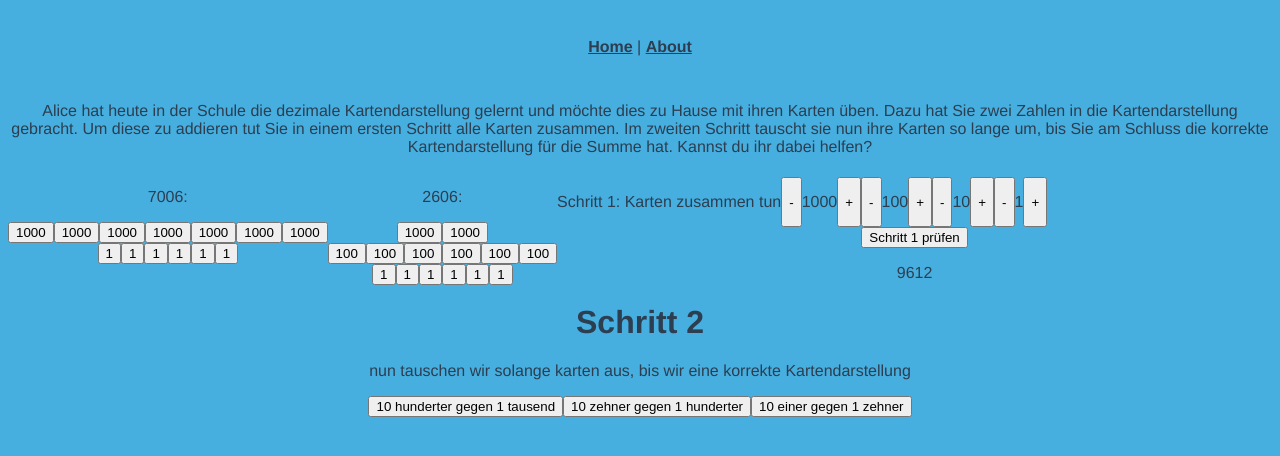
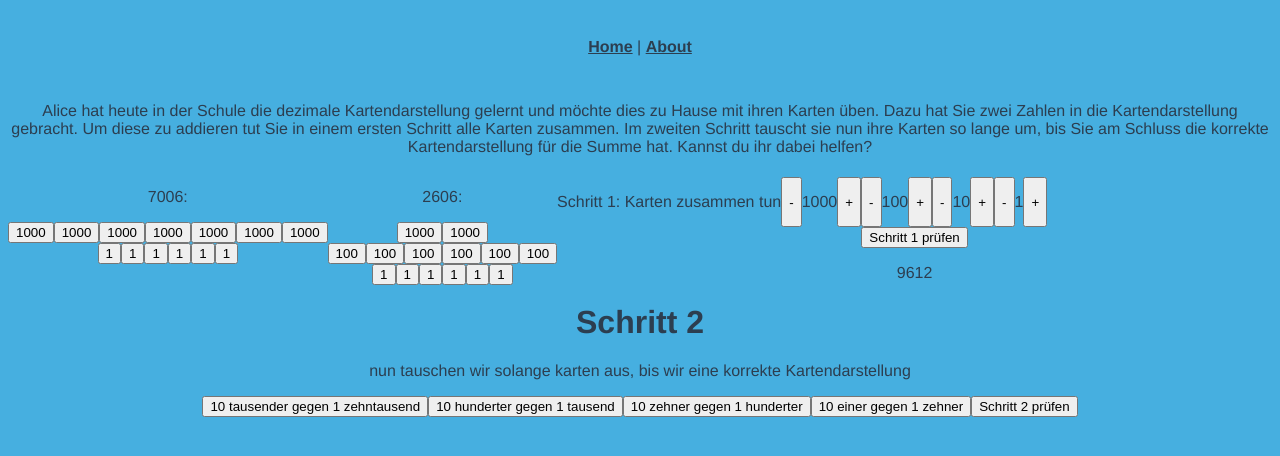
Before and after one commit to minhkhoi96/ba, a Vue app: page /#/addition in a window 1280 px wide. Shown: the top 456 px of the page. Built offline with nearby package versions, Linux system fonts and the light colour scheme.

Commit message:
adittion

```diff
--- a/src/views/Hex.vue
+++ b/src/views/Hex.vue
@@ -15,6 +15,9 @@
     <h1 v-if="resultat&&abgabe"> Your aweee</h1>
     <h1 v-else-if="abgabe"> Nope</h1>
     </button>
+
+
+
 
   </div>
 </template>
--- a/src/views/Kartenaddition.vue
+++ b/src/views/Kartenaddition.vue
@@ -115,6 +115,14 @@
     </div>
      <button v-on:click=" s1zt--">-</button> <p>10000 </p> <button v-on:click="s1zt++">+</button>-->
 
+     <div>
+      <template v-for='index in s1zt' :key='index'>
+       <button>
+           10000
+       </button>
+       </template>
+    </div>
+
     <div>
       <template v-for='index in s1t' :key='index'>
        <button  v-on:click="s1t--;s1res-=1000">
@@ -155,7 +163,9 @@
     </div>
 
 
-<!-- schritt 2 -->
+<!-- schritt 2
+if (s1t!=0) {s1t--;s1res-=1000;}
+-->
 
 <div>
      <h1>
@@ -164,17 +174,32 @@
     <h1> Schritt 2 </h1>
     <p> nun tauschen wir solange karten aus, bis wir eine korrekte Kartendarstellung </p>
 
-    <button>
+    <button v-on:click="if(s1t>9){s1t-=10;s1zt++;}">
+        10 tausender gegen 1 zehntausend
+    </button>
+
+    <button v-on:click="if(s1h>9){s1h-=10;s1t++;}">
         10 hunderter gegen 1 tausend
     </button>
 
-    <button>
+    <button v-on:click="if(s1z>10){s1z-=10;s1h++;}">
         10 zehner gegen 1 hunderter
     </button>
 
-    <button>
+    <button v-on:click="if(s1e>9){s1e-=10;s1z++;}">
         10 einer gegen 1 zehner
     </button>
+
+    <button v-on:click="abgabe2=true" >
+         Schritt 2 prüfen
+
+        <h1 v-if="s1t<10&&s1h<10&&s1t<10&&s1e<10&&abgabe2&&s1resultat"> Your aweee</h1>
+        <h1 v-else-if="abgabe2"> Nope</h1>
+    </button>
+
+
+
+
 
 
 </div>
@@ -210,6 +235,7 @@ export default {
             s1res:0,
             s1resultat:false,
             abgabe:false,
+            abgabe2:false,
             locked:true
 
 
```
